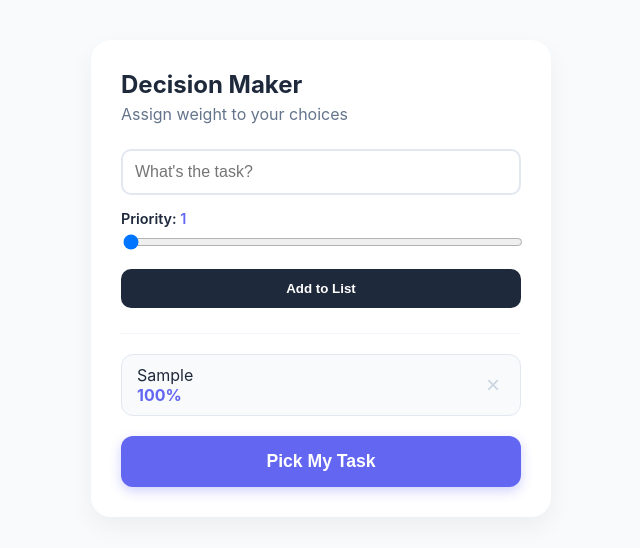
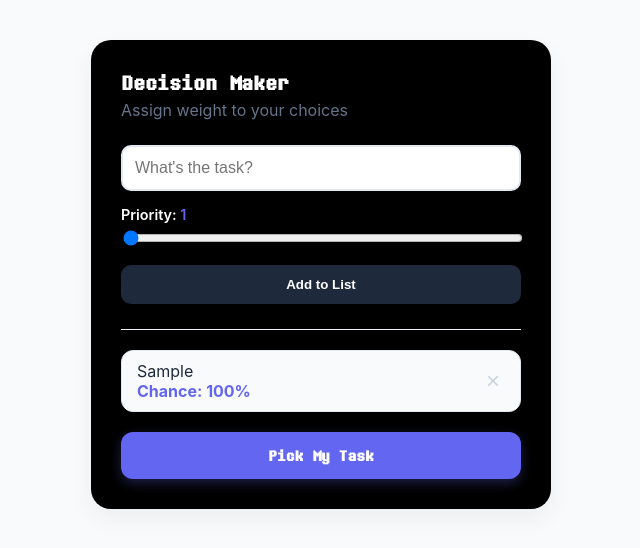
Before and after one commit to milantbh/task-picker, a React (Create React App) app: page / in a window 1280 px wide. Both pictures are taken after typing "Sample" into the empty fields and a click on the button "Add to List". Shown: the top 548 px of the page, without its empty margins (319-959 px from the left). Built offline with nearby package versions, Linux system fonts and the light colour scheme.

Commit message:
undertale theme

```diff
--- a/src/App.css
+++ b/src/App.css
@@ -2,6 +2,13 @@
   --primary: #6366f1;
   --bg: #f8fafc;
   --text: #1e293b;
+}
+
+@font-face {
+  font-family: 'Determination';
+  src: url('./fonts/DeterminationMonoWeb.woff') format('woff');
+  font-weight: normal;
+  font-style: normal;
 }
 
 body {
@@ -18,7 +25,7 @@ body {
 }
 
 .main-card {
-  background: white;
+  background: black;
   width: 100%;
   max-width: 400px;
   padding: 30px;
@@ -26,7 +33,7 @@ body {
   box-shadow: 0 10px 25px rgba(0,0,0,0.05);
 }
 
-header h1 { margin: 0; font-size: 1.5rem; }
+header h1 { margin: 0; font-size: 1.5rem; color: white; font-family: "Determination"}
 header p { color: #64748b; margin-top: 5px; margin-bottom: 25px; }
 
 .input-section {
@@ -48,7 +55,7 @@ input[type="text"] {
 input[type="text"]:focus { border-color: var(--primary); }
 
 .weight-control { text-align: left; }
-.weight-control label { font-size: 0.9rem; font-weight: 600; display: block; margin-bottom: 5px; }
+.weight-control label { font-size: 0.9rem; font-weight: 600; display: block; margin-bottom: 5px; color: white }
 .weight-control span { color: var(--primary); }
 
 input[type="range"] { width: 100%; cursor: pointer; }
@@ -87,17 +94,21 @@ input[type="range"] { width: 100%; cursor: pointer; }
   font-weight: bold;
   cursor: pointer;
   box-shadow: 0 4px 12px rgba(99, 102, 241, 0.3);
+  font-family: "Determination";
 }
 
 .result-card {
-  background: #eff6ff;
+  background: black;
   border: 2px dashed #bfdbfe;
   padding: 20px;
   border-radius: 12px;
   margin-top: 20px;
 }
 
-.result-card h2 { margin: 5px 0 0 0; color: #1e40af; }
+.result-card h2 { margin: 5px 0 0 0; color: white; }
+
+.result-card small { color: white; }
+.result-card h1 { color: white; margin-bottom: 5px; font-family: "Determination" }
 
 .task-row {
   display: flex;
@@ -142,4 +153,24 @@ input[type="range"] { width: 100%; cursor: pointer; }
   animation: spin 0.8s linear infinite;
   margin: 0 auto 10px;
 }
+
+.custom-loader {
+  width: 80px;  /* Adjust size as needed */
+  height: auto;
+  margin-bottom: 10px;
+
+  /* Optional: Add a subtle animation if the image is static */
+  animation: pulse 1.5s ease-in-out infinite;
+
+  animation: spin 7s linear infinite;
+
+  /* Ensures the image doesn't look blurry while spinning */
+  backface-visibility: hidden;
+}
+
+@keyframes pulse {
+  0% { transform: scale(1); opacity: 1; }
+  50% { transform: scale(1.1); opacity: 0.7; }
+  100% { transform: scale(1); opacity: 1; }
+}
 @keyframes spin { to { transform: rotate(360deg); } }
--- a/src/App.js
+++ b/src/App.js
@@ -1,6 +1,7 @@
 import React, { useState } from 'react';
 import axios from 'axios';
 import './App.css';
+import loaderImg from './assets/dog.gif';
 
 function App() {
   const [taskName, setTaskName] = useState("");
@@ -35,7 +36,7 @@ const pickTask = async () => {
   } catch (error) {
     alert("The server is waking up... please try again in 10 seconds!");
   } finally {
-    setIsLoading(false); // Stop loading regardless of success/fail
+    setIsLoading(false);
   }
 };
 
@@ -78,9 +79,8 @@ return (
       <div key={i} className="task-row">
         <div className="task-info">
           <span className="task-name">{t.name}</span>
-          <span className="task-chance">{chance}%</span>
+          <span className="task-chance">Chance: {chance}%</span>
         </div>
-        {/* The Delete Button */}
         <button
           className="delete-btn"
           onClick={() => deleteTask(i)}
@@ -97,8 +97,8 @@ return (
         <div className="action-area">
           {isLoading ? (
             <div className="loading-state">
-              <div className="spinner"></div>
-              <p>Waking up the server...</p>
+              <img src={loaderImg} className="custom-loader" alt="Loading..." />
+              <p>Waking up the server... This might take up to a minute!</p>
             </div>
           ) : (
             <button className="decide-button" onClick={pickTask}>
@@ -112,6 +112,7 @@ return (
         <div className="result-card">
           <small>The universe suggests:</small>
           <h2>{result}</h2>
+          <h1>You are filled with determination.</h1>
         </div>
       )}
     </div>
```
Also changed, not shown: src/assets/dog.gif (added), src/fonts/DeterminationMonoWeb.woff (added).
